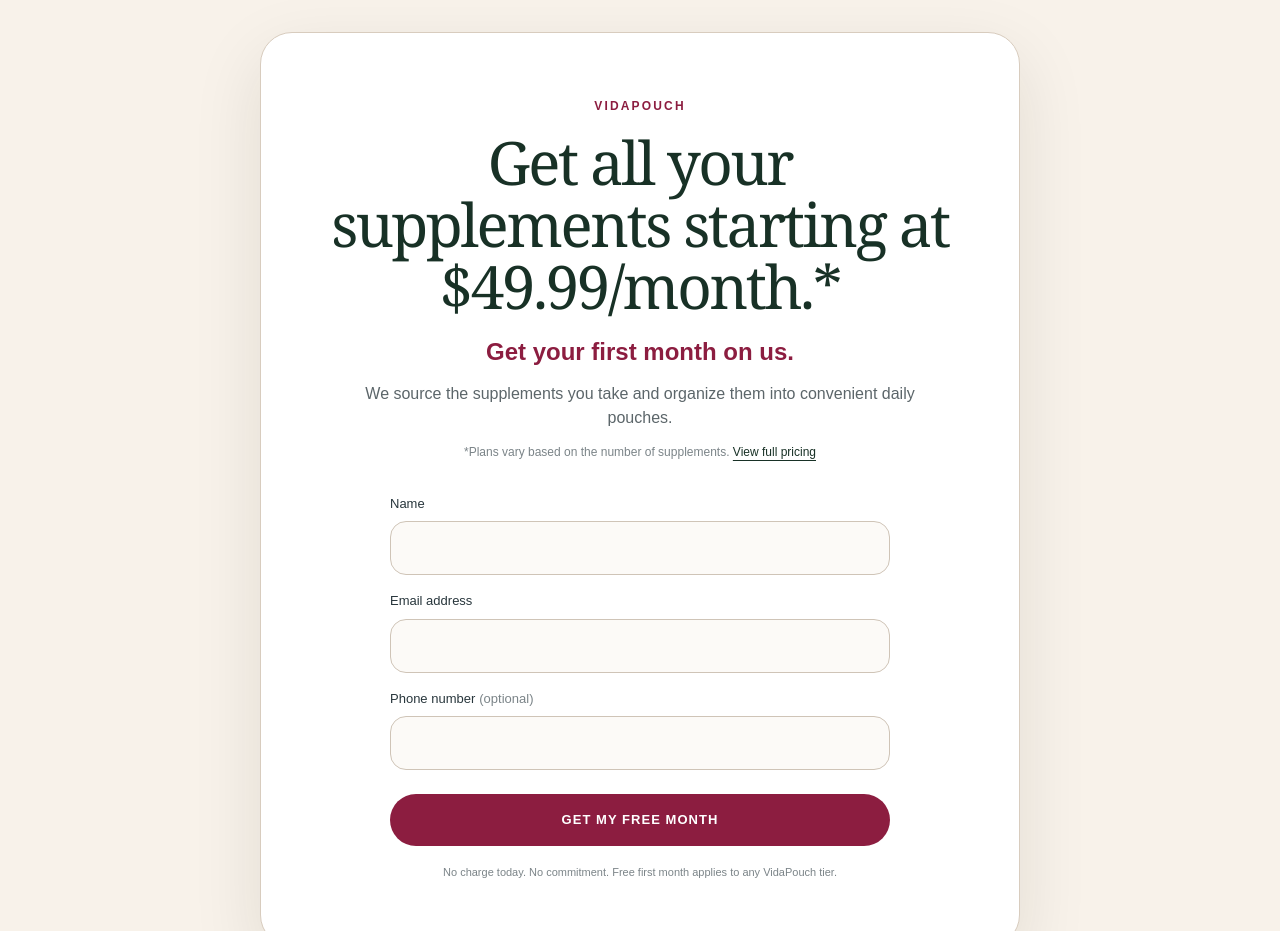
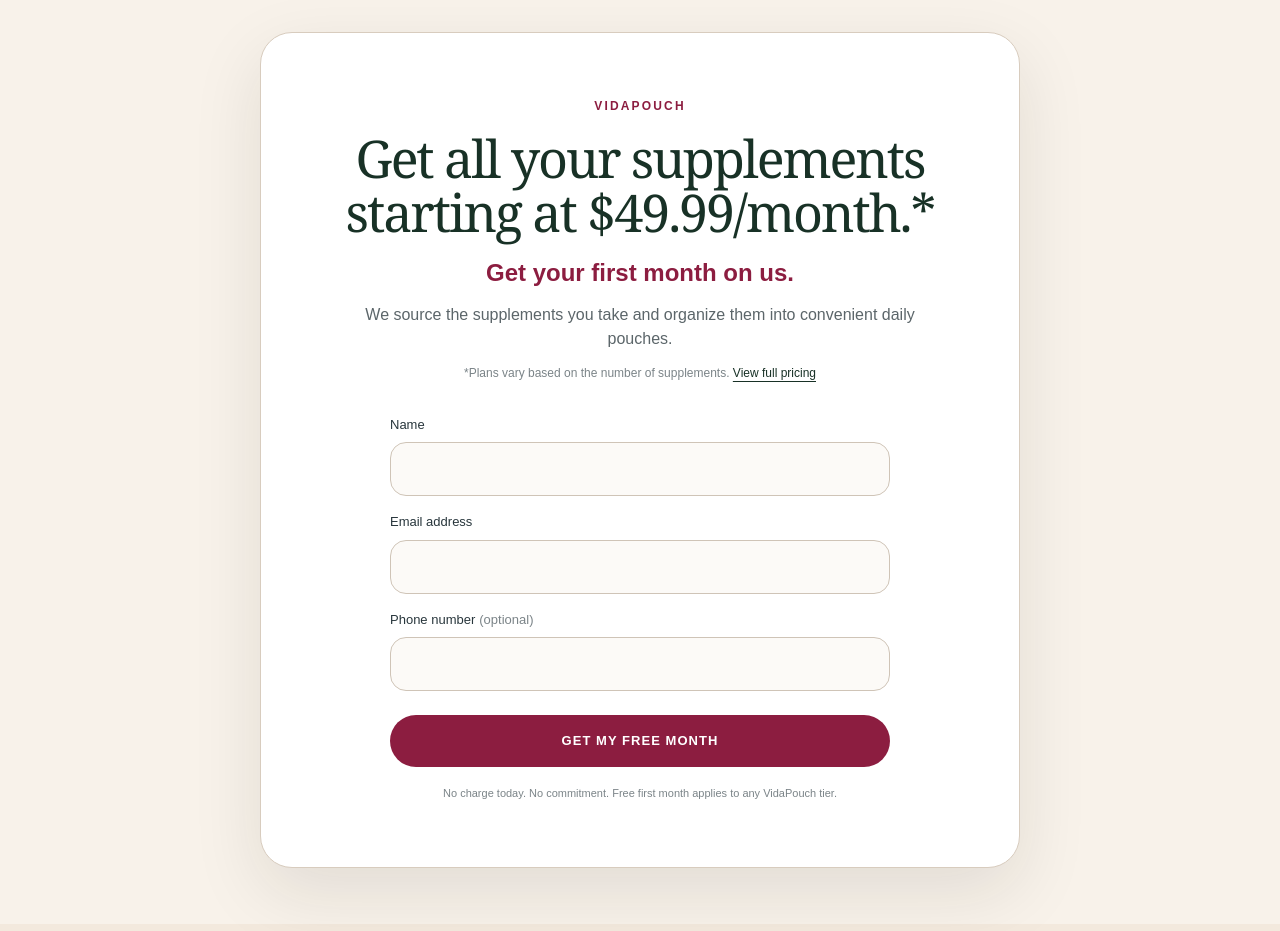
Before and after one commit to juliedfei/vidapouch-site, a Next.js app: page / in a window 1280 px wide. Shown: the part 900-1831 px from the top of the page. Built offline with nearby package versions, Linux system fonts and the light colour scheme.

Commit message:
Reduce size of heading on waitlist page

```diff
--- a/components/home/FoundingMember.tsx
+++ b/components/home/FoundingMember.tsx
@@ -193,12 +193,12 @@
                mx-auto
                mt-4
                max-w-[650px]
-               text-[40px]
+               text-[38px]
                leading-[1.04]
                tracking-[-0.04em]
                text-[#183126]
-               sm:text-[54px]
-               lg:text-[60px]
+               sm:text-[48px]
+               lg:text-[52px]
              "
              style={{
                fontFamily:
--- a/prisma/seedVidaPouchPricing.ts
+++ b/prisma/seedVidaPouchPricing.ts
@@ -103,7 +103,7 @@
        "Essential",
 
      monthlyPrice:
-       "59.99",
+       "49.99",
 
      supplementLimit:
        3,
```
Also changed, not shown: 1 other file (tests, documents, lock files or other folders).
